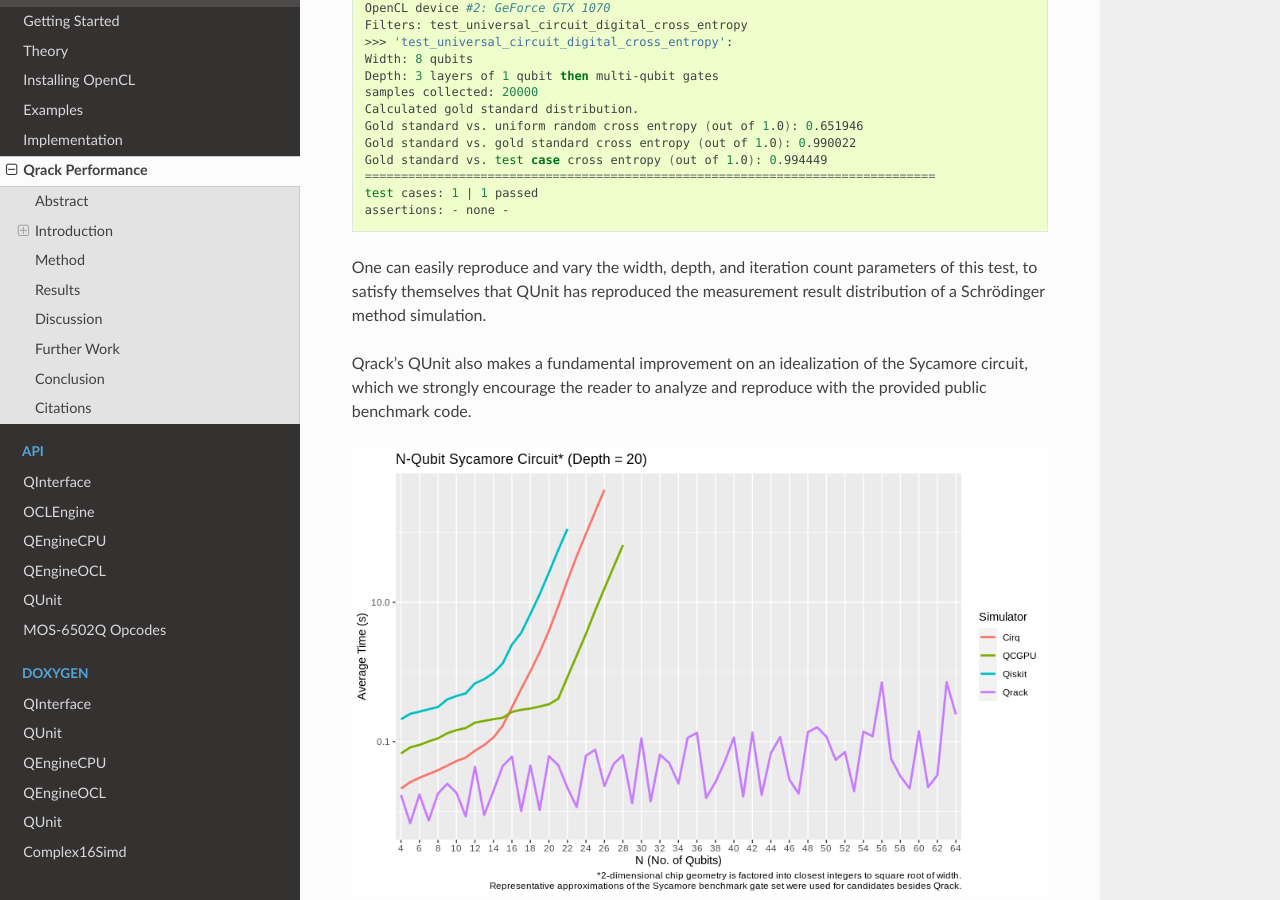
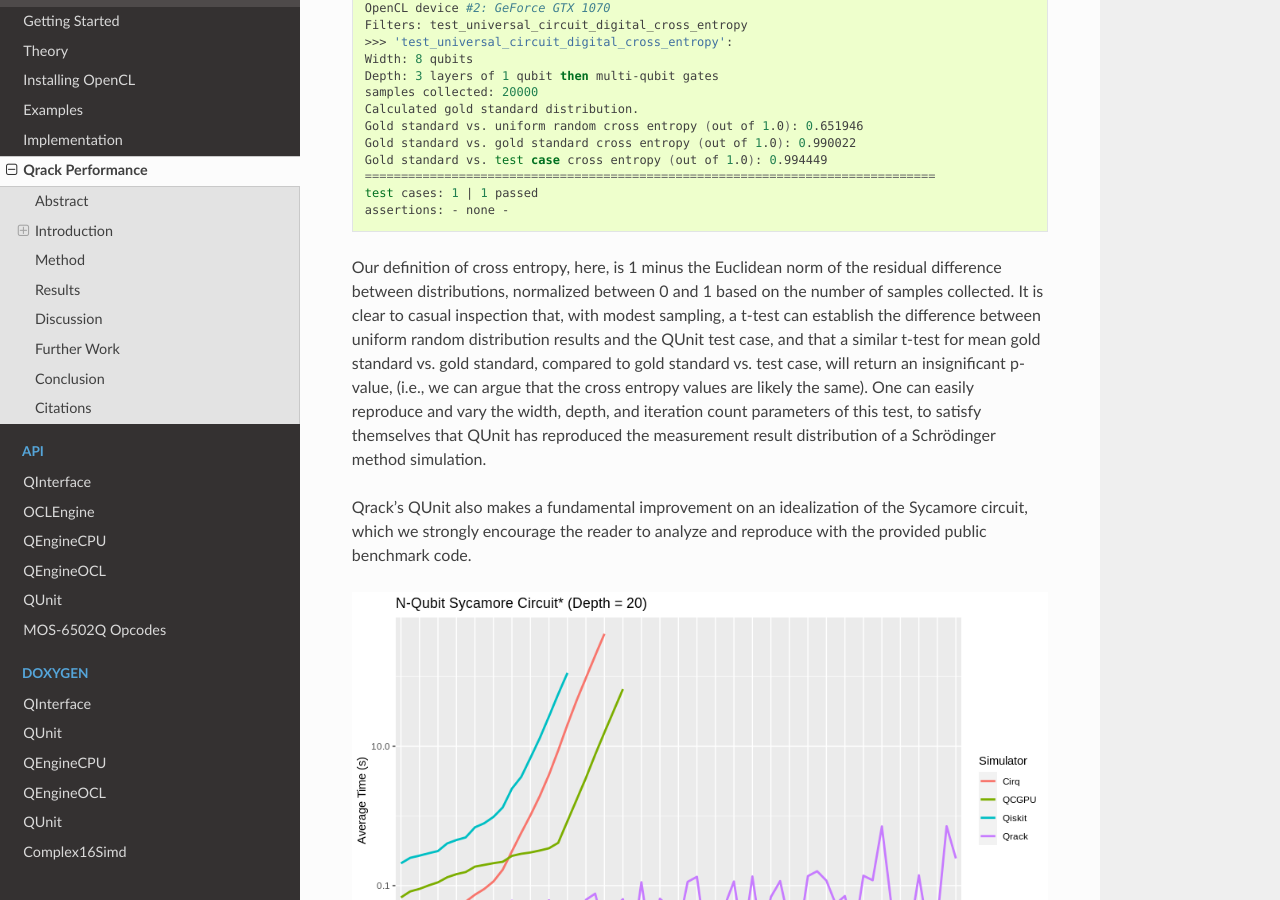
Before and after one commit to vm6502q/qrack.github.io, a Sphinx documentation site: the page built from docs/performance.rst, in a window 1280 px wide and 900 px high, scrolled down 9733 px. Built offline with Sphinx 7.4.7 and the Read the Docs theme 2.0.0, drawn with Linux system fonts in a browser that asks for light colours.

Commit message:
Explaining cross entropy

```diff
--- a/docs/performance.rst
+++ b/docs/performance.rst
@@ -157,7 +157,7 @@ This might be an extraordinary claim, that Qrack's optimization layer achieves a
        test cases: 1 | 1 passed
        assertions: - none -
 
-One can easily reproduce and vary the width, depth, and iteration count parameters of this test, to satisfy themselves that QUnit has reproduced the measurement result distribution of a Schrödinger method simulation.
+Our definition of cross entropy, here, is 1 minus the Euclidean norm of the residual difference between distributions, normalized between 0 and 1 based on the number of samples collected. It is clear to casual inspection that, with modest sampling, a t-test can establish the difference between uniform random distribution results and the QUnit test case, and that a similar t-test for mean gold standard vs. gold standard, compared to gold standard vs. test case, will return an insignificant p-value, (i.e., we can argue that the cross entropy values are likely the same). One can easily reproduce and vary the width, depth, and iteration count parameters of this test, to satisfy themselves that QUnit has reproduced the measurement result distribution of a Schrödinger method simulation.
 
 Qrack's QUnit also makes a fundamental improvement on an idealization of the Sycamore circuit, which we strongly encourage the reader to analyze and reproduce with the provided public benchmark code.
 
```
